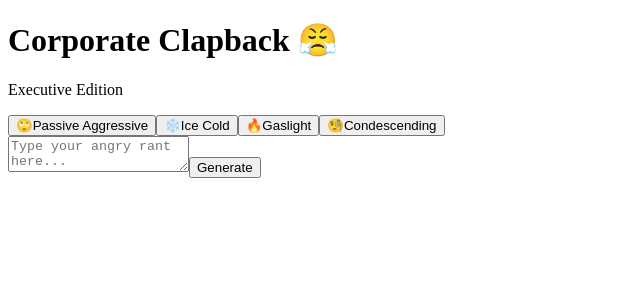
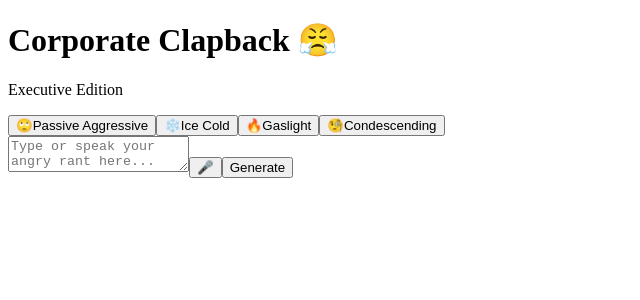
Before and after one commit to SCCapone/corporateclapback, a React (Vite) app: page / in a window 1280 px wide. Shown: the top 300 px of the page, without its empty margins (0-640 px from the left). Built offline with nearby package versions, Linux system fonts and the light colour scheme.

Commit message:
Update App.jsx

```diff
--- a/src/App.jsx
+++ b/src/App.jsx
@@ -1,4 +1,5 @@
-import { useState, useEffect } from 'react'
+import { useState, useEffect, useRef } from 'react'
+import html2canvas from 'html2canvas'
 
 function App() {
   const [input, setInput] = useState('')
@@ -7,8 +8,11 @@ function App() {
   const [selectedTone, setSelectedTone] = useState('passive')
   const [cooldown, setCooldown] = useState(0)
   const [errorMsg, setErrorMsg] = useState('')
+  const [isListening, setIsListening] = useState(false)
 
-  // Timer countdown effect
+  // Reference to the email window so we can take a picture of it
+  const emailRef = useRef(null)
+
   useEffect(() => {
     let interval = null
     if (cooldown > 0) {
@@ -20,28 +24,70 @@ function App() {
   }, [cooldown])
 
   const tones = {
-    passive: {
-      emoji: '🙄',
-      label: 'Passive Aggressive',
-      prompt: 'Rewrite the following text to be professional, corporate, and passive-aggressive. Include a professional Subject Line at the top. Keep the underlying meaning but make it sound like a polite office email that says "I hate you" professionally.'
-    },
-    cold: {
-      emoji: '❄️',
-      label: 'Ice Cold',
-      prompt: 'Rewrite the following text to be extremely cold, distant, and brief. Include a short, cold Subject Line. Remove all emotion, fluff, and pleasantries. Just hard, cold professional facts.'
-    },
-    gaslight: {
-      emoji: '🔥',
-      label: 'Gaslight',
-      prompt: 'Rewrite the following text to be manipulative and gaslighting. Include a confusingly helpful Subject Line. Make it sound like the sender is helpful and confused by the recipient\'s incompetence.'
-    },
-    condescending: {
-      emoji: '🧐',
-      label: 'Condescending',
-      prompt: 'Rewrite the following text to be extremely condescending. Include a patronizing Subject Line. Explain simple concepts as if the recipient is a child, but use sophisticated corporate vocabulary.'
+    passive: { emoji: '🙄', label: 'Passive Aggressive', prompt: 'Rewrite text to be professional, corporate, and passive-aggressive. Include a Subject Line.' },
+    cold: { emoji: '❄️', label: 'Ice Cold', prompt: 'Rewrite text to be extremely cold, distant, and brief. Include a short, cold Subject Line.' },
+    gaslight: { emoji: '🔥', label: 'Gaslight', prompt: 'Rewrite text to be manipulative and gaslighting. Include a confusingly helpful Subject Line.' },
+    condescending: { emoji: '🧐', label: 'Condescending', prompt: 'Rewrite text to be extremely condescending. Include a patronizing Subject Line.' }
+  }
+
+  // --- VOICE INPUT LOGIC ---
+  const handleMic = () => {
+    // Check if browser supports speech
+    const SpeechRecognition = window.SpeechRecognition || window.webkitSpeechRecognition
+
+    if (!SpeechRecognition) {
+      alert("Your phone doesn't support voice input. Use a better browser, broke boy.")
+      return
+    }
+
+    const recognition = new SpeechRecognition()
+    recognition.continuous = false
+    recognition.lang = 'en-US'
+    recognition.interimResults = false
+
+    recognition.onstart = () => setIsListening(true)
+
+    recognition.onresult = (event) => {
+      const transcript = event.results[0][0].transcript
+      setInput((prev) => prev + " " + transcript)
+      setIsListening(false)
+    }
+
+    recognition.onerror = (event) => {
+      console.error(event.error)
+      setIsListening(false)
+    }
+
+    recognition.onend = () => setIsListening(false)
+
+    recognition.start()
+  }
+
+  // --- SCREENSHOT SHARE LOGIC ---
+  const handleShare = async () => {
+    if (!emailRef.current) return
+
+    try {
+      const canvas = await html2canvas(emailRef.current, { backgroundColor: null })
+      const blob = await new Promise(resolve => canvas.toBlob(resolve))
+      const file = new File([blob], 'clapback.png', { type: 'image/png' })
+
+      if (navigator.canShare && navigator.canShare({ files: [file] })) {
+        await navigator.share({
+          files: [file],
+          title: 'Corporate Clapback',
+          text: 'Look at this professional violation I just generated.'
+        })
+      } else {
+        alert("Your device is acting shy. Just take a regular screenshot.")
+      }
+    } catch (err) {
+      console.error(err)
+      alert("Screenshot failed. You on your own.")
     }
   }
 
+  // --- AI GENERATION LOGIC ---
   const handleClapback = async () => {
     if (!input) return
     setLoading(true)
@@ -49,27 +95,21 @@ function App() {
     setErrorMsg('')
 
     const API_KEY = import.meta.env.VITE_GEMINI_API_KEY?.trim()
-
     if (!API_KEY) {
-        setErrorMsg("Error: API Key missing. Go fix Vercel settings.")
+        setErrorMsg("Error: API Key missing.")
         setLoading(false)
         return
     }
 
     try {
-      // WE ARE USING THE ONLY MODEL THAT WORKED FOR YOU
       const response = await fetch(
         `https://generativelanguage.googleapis.com/v1beta/models/gemini-flash-latest:generateContent?key=${API_KEY}`,
         {
           method: 'POST',
-          headers: {
-            'Content-Type': 'application/json',
-          },
+          headers: { 'Content-Type': 'application/json' },
           body: JSON.stringify({
             contents: [{
-              parts: [{
-                text: `${tones[selectedTone].prompt}: "${input}"`
-              }]
+              parts: [{ text: `${tones[selectedTone].prompt}: "${input}"` }]
             }]
           })
         }
@@ -77,27 +117,21 @@ function App() {
 
       const data = await response.json()
 
-      // If we hit the rate limit, trigger the cooldown UI
       if (data.error) {
          if (data.error.message.includes('Quota') || data.error.code === 429) {
-             setCooldown(60) // Start 60s timer
+             setCooldown(60)
              throw new Error("You hit the speed limit! Cooling down...")
          }
          throw new Error(data.error.message)
       }
 
       if (data.candidates && data.candidates.length > 0) {
-          const reply = data.candidates[0].content.parts[0].text
-          setOutput(reply)
+          setOutput(data.candidates[0].content.parts[0].text)
       } else {
-          setErrorMsg("Google didn't return any text. Try again.")
+          setErrorMsg("Google didn't return any text.")
       }
-
     } catch (error) {
-      console.error(error)
-      if (!error.message.includes("speed limit")) {
-          setErrorMsg(error.message)
-      }
+      if (!error.message.includes("speed limit")) setErrorMsg(error.message)
     } finally {
       setLoading(false)
     }
@@ -119,9 +153,7 @@ function App() {
               key={key}
               onClick={() => setSelectedTone(key)}
               className={`flex flex-col items-center justify-center p-2 rounded-lg text-xs font-bold transition-all ${
-                selectedTone === key
-                  ? 'bg-red-600 text-white shadow-lg scale-105'
-                  : 'bg-slate-900 text-slate-500 hover:bg-slate-800'
+                selectedTone === key ? 'bg-red-600 text-white shadow-lg scale-105' : 'bg-slate-900 text-slate-500 hover:bg-slate-800'
               }`}
             >
               <span className="text-xl mb-1">{tones[key].emoji}</span>
@@ -130,15 +162,25 @@ function App() {
           ))}
         </div>
 
-        {/* Input Area */}
+        {/* Input Area with MIC BUTTON */}
         <div className="relative">
           <textarea
-            className="w-full h-24 p-4 bg-slate-900 border border-slate-800 rounded-lg focus:ring-1 focus:ring-red-500 focus:outline-none text-slate-300 placeholder-slate-600 resize-none"
-            placeholder="Type your angry rant here..."
+            className="w-full h-24 p-4 bg-slate-900 border border-slate-800 rounded-lg focus:ring-1 focus:ring-red-500 focus:outline-none text-slate-300 placeholder-slate-600 resize-none pr-12"
+            placeholder={isListening ? "Listening... Speak your rage!" : "Type or speak your angry rant here..."}
             value={input}
             onChange={(e) => setInput(e.target.value)}
           />
 
+          {/* MIC BUTTON */}
+          <button
+            onClick={handleMic}
+            className={`absolute top-3 right-3 p-2 rounded-full transition-all ${isListening ? 'bg-red-500 animate-pulse text-white' : 'bg-slate-800 text-slate-400'}`}
+            title="Voice Input"
+          >
+            🎤
+          </button>
+
+          {/* GENERATE BUTTON */}
           <button
             onClick={handleClapback}
             disabled={loading || cooldown > 0}
@@ -152,24 +194,21 @@ function App() {
           </button>
         </div>
 
-        {/* ERROR MESSAGE DISPLAY */}
         {errorMsg && !cooldown && (
-            <div className="p-3 bg-red-900/50 border border-red-500 rounded text-red-200 text-sm text-center">
-                {errorMsg}
-            </div>
+            <div className="p-3 bg-red-900/50 border border-red-500 rounded text-red-200 text-sm text-center">{errorMsg}</div>
         )}
 
-        {/* COOLDOWN MESSAGE DISPLAY */}
         {cooldown > 0 && (
             <div className="p-3 bg-yellow-900/50 border border-yellow-500 rounded text-yellow-200 text-sm text-center animate-pulse">
-                ✋ <b>Whoa there!</b> Google needs a break. Please wait <b>{cooldown}</b> seconds.
+                ✋ <b>Chill!</b> Wait <b>{cooldown}</b> seconds.
             </div>
         )}
 
         {/* EMAIL PREVIEW WINDOW */}
         {output && !cooldown && (
           <div className="mt-8 animate-fadeIn">
-            <div className="w-full bg-white rounded-lg shadow-2xl overflow-hidden text-slate-800">
+            {/* We ref this div to take the screenshot */}
+            <div ref={emailRef} className="w-full bg-white rounded-lg shadow-2xl overflow-hidden text-slate-800">
               <div className="bg-slate-100 border-b border-slate-200 p-3 flex items-center gap-2">
                 <div className="w-3 h-3 rounded-full bg-red-400"></div>
                 <div className="w-3 h-3 rounded-full bg-yellow-400"></div>
@@ -188,12 +227,16 @@ function App() {
                 </div>
 
                 <div className="pt-4 border-t border-slate-100 flex justify-between items-center">
-                   <button
-                    className="bg-blue-600 text-white px-6 py-2 rounded font-semibold text-sm hover:bg-blue-700"
-                    onClick={() => navigator.clipboard.writeText(output)}
-                   >
-                     Send
-                   </button>
+                   <div className="flex gap-2">
+                     <button className="bg-blue-600 text-white px-6 py-2 rounded font-semibold text-sm">Send</button>
+                     {/* SHARE BUTTON */}
+                     <button
+                       onClick={handleShare}
+                       className="bg-slate-200 text-slate-700 px-3 py-2 rounded font-semibold text-sm flex items-center gap-1 hover:bg-slate-300"
+                     >
+                       📸 Share
+                     </button>
+                   </div>
                    <span className="text-xs text-slate-400 italic">Sent from Outlook for iPhone</span>
                 </div>
               </div>
```
